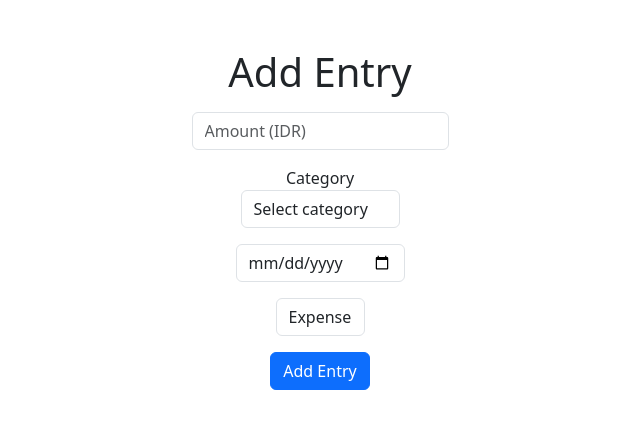
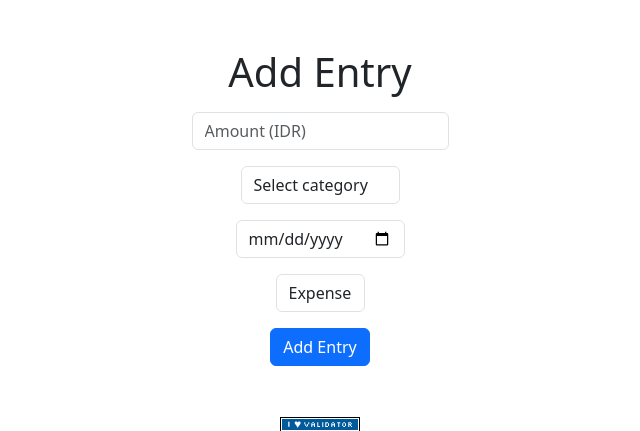
Before and after one commit to YakAliOen/Extrinout, a Flask app: page /add_entry in a window 1280 px wide. Shown: the part 76-507 px from the top of the page, without its empty margins (320-960 px from the left). Run offline with Flask 3, Linux system fonts and the light colour scheme; a user stored in the database is signed in; data that the repository does not hold is empty; some libraries are stand-ins or nearby versions.

Commit message:
Remove label for category select in add_entry.html

```diff
--- a/templates/add_entry.html
+++ b/templates/add_entry.html
@@ -15,7 +15,6 @@
 
         <!-- category: dynamic select with optional new-category input -->
         <div class="mb-3">
-            <label for="category_select" class="sr-only">Category</label>
             <select id="category_select" class="form-control mx-auto w-auto" aria-label="Category select">
                 <option value="" disabled selected>Select category</option>
                 <option value="__new__">-- New category --</option>
```
